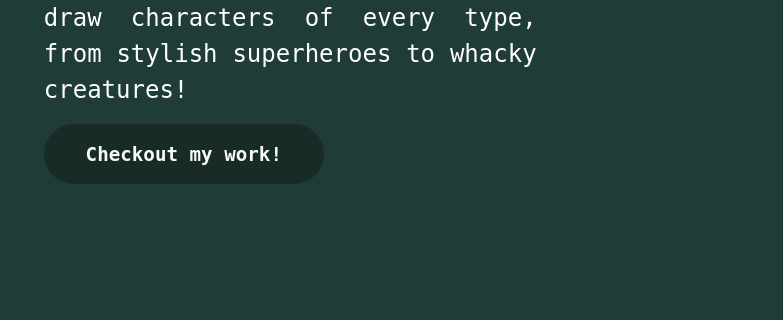
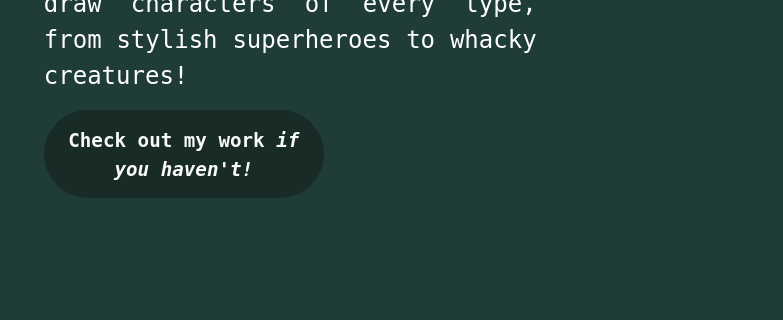
Before and after one commit to reis-bits/portfolio-makerabos, a website: page about-me.html in a window 1280 px wide. Shown: the part 533-853 px from the top of the page, 497-1280 px from the left. Drawn offline with nearby package versions, Linux system fonts and the light colour scheme; a web font is replaced by a local one.

Commit message:
minor update

```diff
--- a/about-me.html
+++ b/about-me.html
@@ -61,7 +61,7 @@
 
   <!--MAIN-->
 
-  <main class="vh-100">
+  <main class="">
     <article class="d-flex flex-column bg-primary">
       <!--INTRO-->
       <div
@@ -73,7 +73,7 @@
             designer from São Paulo. I have a cartoonish style with vibrant colors, and I draw characters of every type,
             from
             stylish superheroes to whacky creatures!</p>
-          <a class="btn bg-secondary text-light align-self-center align-self-md-start" href="#">Checkout my work!</a>
+          <a class="btn bg-secondary text-light align-self-center align-self-md-start" href="#">Check out my work <i>if you haven't!</i></a>
         </div>
       </div>
       <!--CONTACT-->
@@ -89,7 +89,9 @@
 
   <!--FOOTER-->
 
-  <footer class="bg-secondary text-light text-center d-flex align-items-center justify-content-center"><p>Designed and coded by <a class="text-light" href="https://github.com/reis-bits">reis-bits</a></p></footer>
+  <footer class="bg-secondary text-light text-center d-flex align-items-center justify-content-center align-self-end">
+    <p>Designed and coded by <a class="text-light" href="https://github.com/reis-bits">reis-bits</a></p>
+</footer>
 
   <!--ADICCIONAL SCRIPTS-->
   <script src="assets/js/bootstrap.bundle.js"></script>
--- a/scss/sections/_intro.scss
+++ b/scss/sections/_intro.scss
@@ -32,7 +32,6 @@
             transition: opacity 0.5s, display 0.5s;
         }
     }*/
-
     .intro-text {
         text-align: justify;
 
@@ -52,7 +51,7 @@
             padding-top: 16px;
             font-size: 1.2rem;
             width: 280px;
-            height: 60px;
+            height: 88px;
             font-weight: bold;
         }
     }
```
Also changed, not shown: assets/css/style.css, 1 other file.
